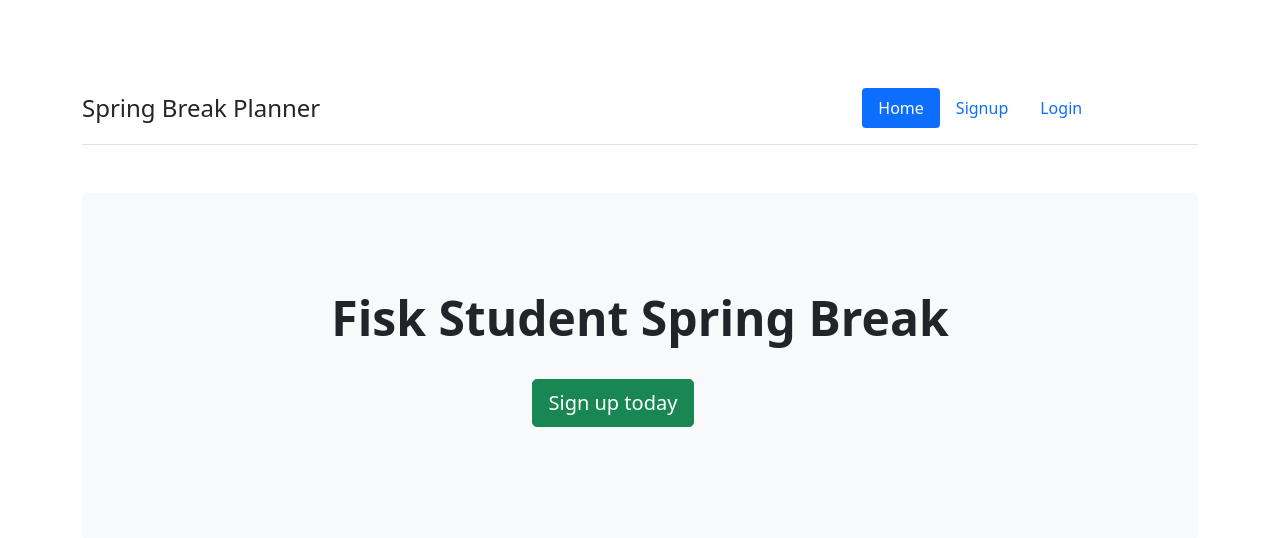
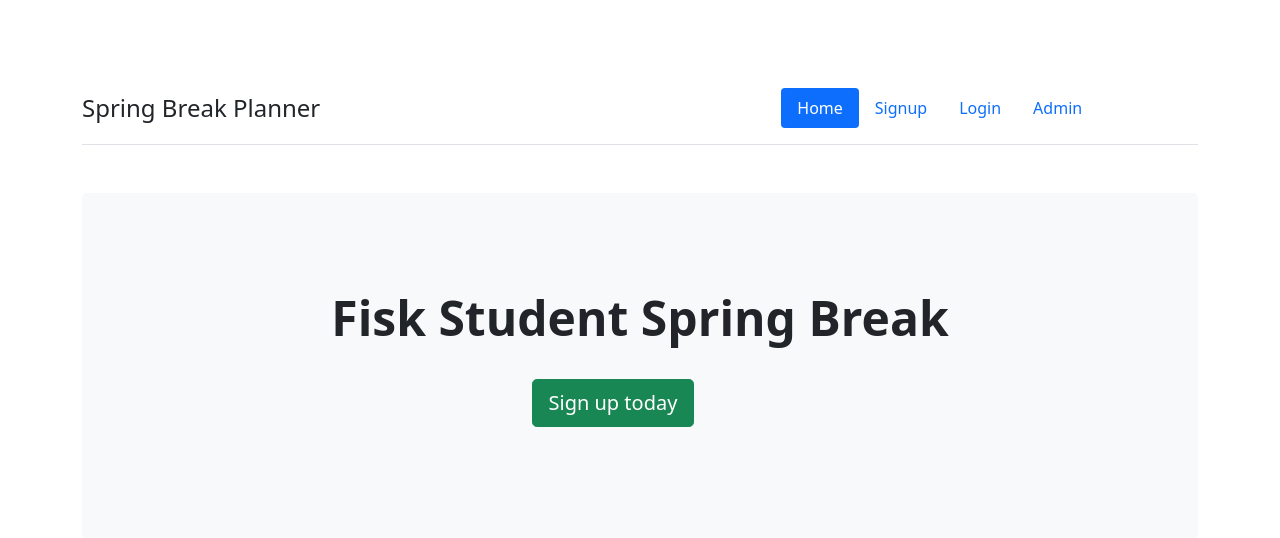
Before and after one commit to maddij123/Fisk-Spring-Break, a Flask app: page / in a window 1280 px wide. Shown: the top 538 px of the page. Run offline with Flask 3, Linux system fonts and the light colour scheme.

Commit message:
Update index.html admin button added

```diff
--- a/templates/index.html
+++ b/templates/index.html
@@ -37,6 +37,9 @@
                     </li>
                     <li class="nav-item">
                         <a href="/login" class="nav-link">Login</a> <!-- Added Login link -->
+                    </li>
+                    <li class="nav-item"> <!-- New Admin link -->
+                        <a href="/admin" class="nav-link">Admin</a>
                     </li>
                 </ul>
 
```
